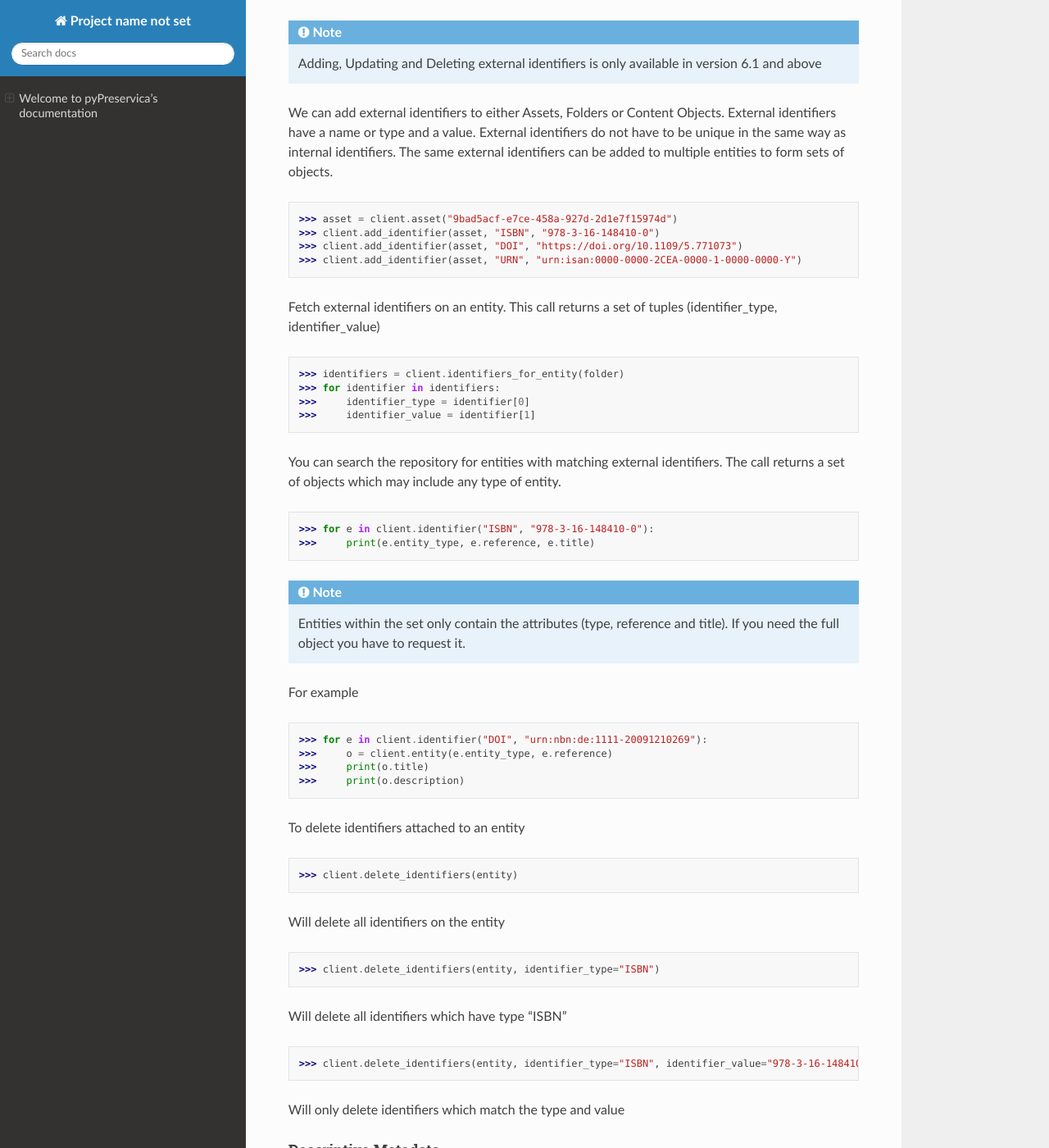
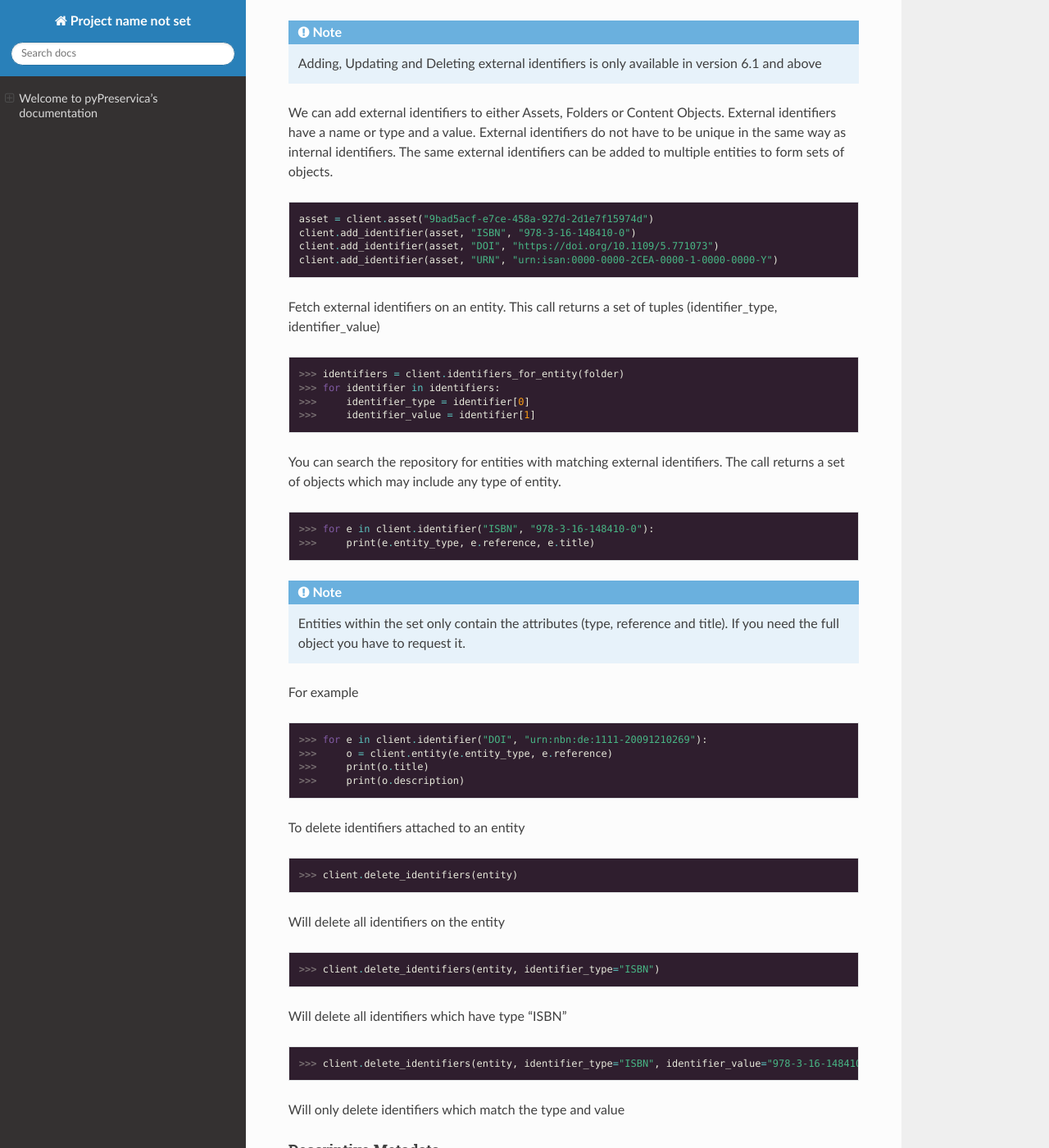
Before and after one commit to carj/pyPreservica, a Sphinx documentation site: the page built from docs/index.rst, in a window 1280 px wide and 1400 px high, scrolled down 13819 px. Shown: the whole window at 82% size. Built offline with Sphinx 7.4.7 and the Read the Docs theme 2.0.0, drawn with Linux system fonts in a browser that asks for light colours.

Commit message:
doc file code block changes

```diff
--- a/docs/conf.py
+++ b/docs/conf.py
@@ -12,4 +12,4 @@ extensions = [
 
 html_theme = "sphinx_rtd_theme"
 
-pygments_style = 'default'
+pygments_style = 'paraiso-dark'
--- a/docs/index.rst
+++ b/docs/index.rst
@@ -637,12 +637,14 @@ Each Preservica entity can hold as many external identifiers as you need.
 
 We can add external identifiers to either Assets, Folders or Content Objects. External identifiers have a name or type
 and a value. External identifiers do not have to be unique in the same way as internal identifiers.
-The same external identifiers can be added to multiple entities to form sets of objects. ::
-
-    >>> asset = client.asset("9bad5acf-e7ce-458a-927d-2d1e7f15974d")
-    >>> client.add_identifier(asset, "ISBN", "978-3-16-148410-0")
-    >>> client.add_identifier(asset, "DOI", "https://doi.org/10.1109/5.771073")
-    >>> client.add_identifier(asset, "URN", "urn:isan:0000-0000-2CEA-0000-1-0000-0000-Y")
+The same external identifiers can be added to multiple entities to form sets of objects.
+
+.. code-block:: python
+
+    asset = client.asset("9bad5acf-e7ce-458a-927d-2d1e7f15974d")
+    client.add_identifier(asset, "ISBN", "978-3-16-148410-0")
+    client.add_identifier(asset, "DOI", "https://doi.org/10.1109/5.771073")
+    client.add_identifier(asset, "URN", "urn:isan:0000-0000-2CEA-0000-1-0000-0000-Y")
 
 
 Fetch external identifiers on an entity. This call returns a set of tuples (identifier_type, identifier_value) ::
```
